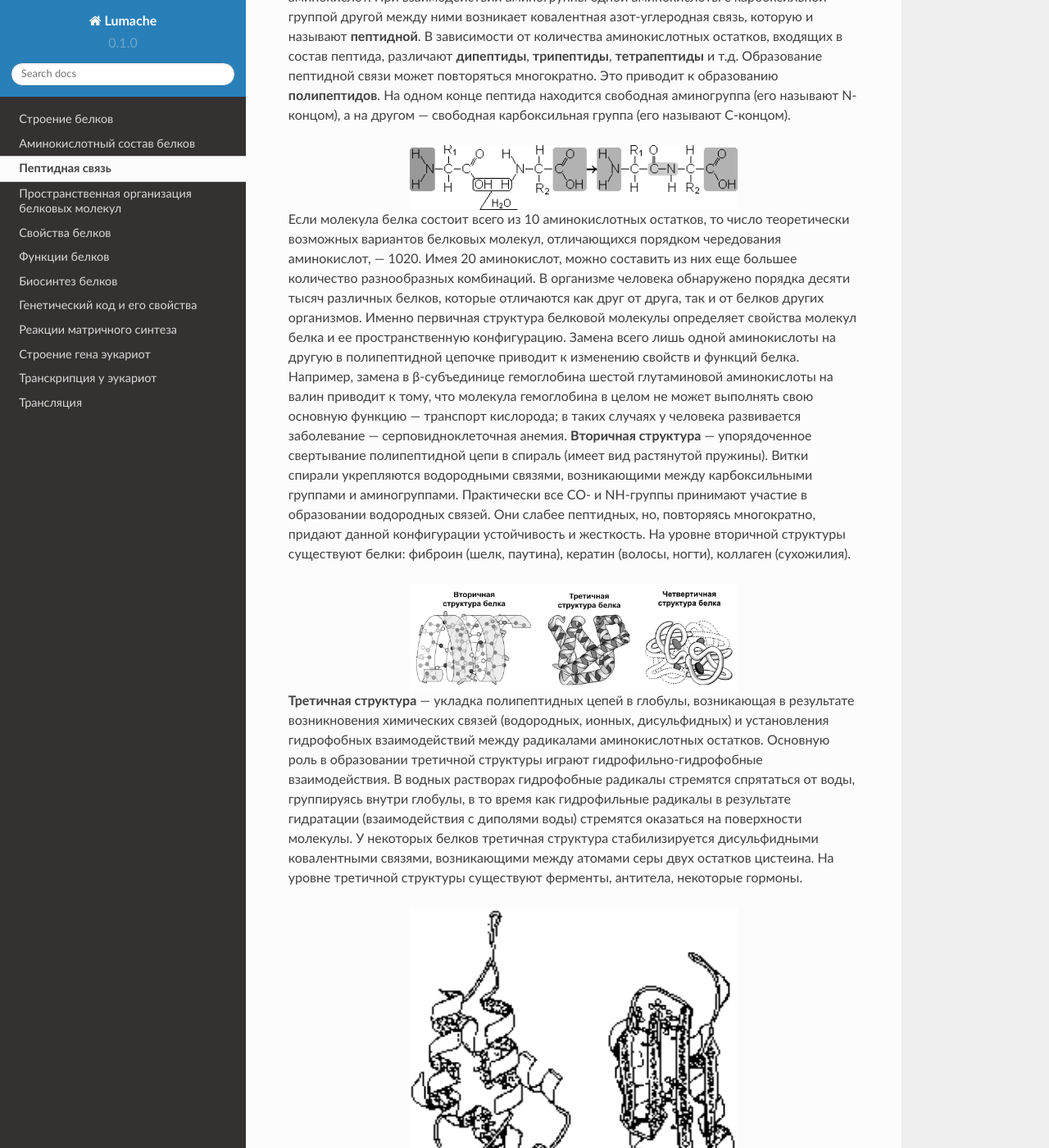
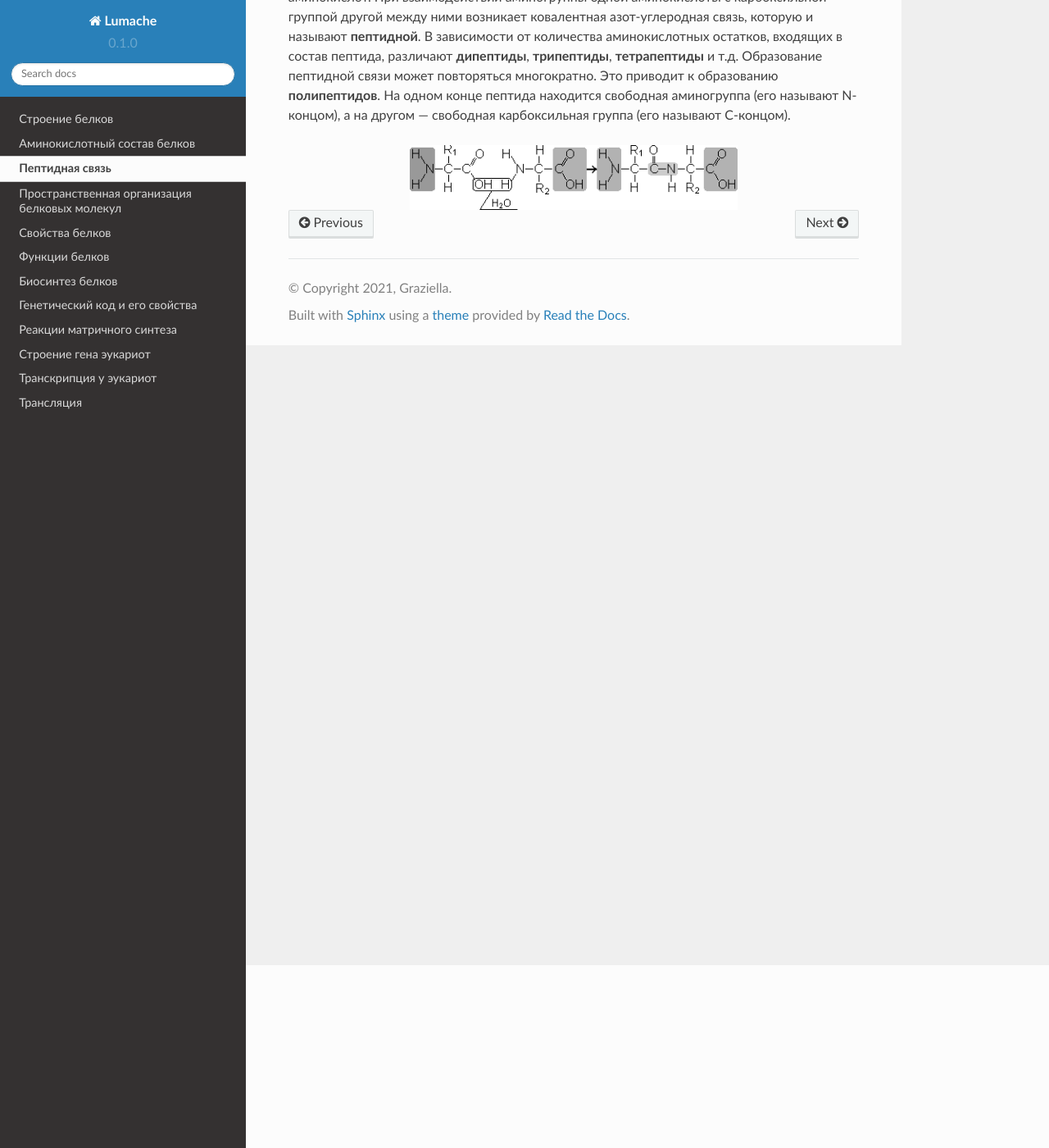
Before and after one commit to neptune2021/test_documentation, a Sphinx documentation site: the page built from docs/source/03.rst, in a window 1280 px wide and 1400 px high, scrolled down 223 px. Shown: the whole window at 82% size. Built offline with Sphinx 7.4.7 and the Read the Docs theme 2.0.0, drawn with Linux system fonts in a browser that asks for light colours; some of the changed text lies outside the part shown.

Commit message:
Update 03.rst

```diff
--- a/docs/source/03.rst
+++ b/docs/source/03.rst
@@ -6,20 +6,3 @@
 .. image:: img/image3.png
   :width: 400
   :align: center
-
-Если молекула белка состоит всего из 10 аминокислотных остатков, то число теоретически возможных вариантов белковых молекул, отличающихся порядком чередования аминокислот, — 1020. Имея 20 аминокислот, можно составить из них еще большее количество разнообразных комбинаций. В организме человека обнаружено порядка десяти тысяч различных белков, которые отличаются как друг от друга, так и от белков других организмов.
-Именно первичная структура белковой молекулы определяет свойства молекул белка и ее пространственную конфигурацию. Замена всего лишь одной аминокислоты на другую в полипептидной цепочке приводит к изменению свойств и функций белка. Например, замена в β-субъединице гемоглобина шестой глутаминовой аминокислоты на валин приводит к тому, что молекула гемоглобина в целом не может выполнять свою основную функцию — транспорт кислорода; в таких случаях у человека развивается заболевание — серповидноклеточная анемия.
-**Вторичная структура** — упорядоченное свертывание полипептидной цепи в спираль (имеет вид растянутой пружины). Витки спирали укрепляются водородными связями, возникающими между карбоксильными группами и аминогруппами. Практически все СО- и NН-группы принимают участие в образовании водородных связей. Они слабее пептидных, но, повторяясь многократно, придают данной конфигурации устойчивость и жесткость. На уровне вторичной структуры существуют белки: фиброин (шелк, паутина), кератин (волосы, ногти), коллаген (сухожилия).
-
-.. image:: img/image33.png
-  :width: 400
-  :align: center
-
-
-**Третичная структура** — укладка полипептидных цепей в глобулы, возникающая в результате возникновения химических связей (водородных, ионных, дисульфидных) и установления гидрофобных взаимодействий между радикалами аминокислотных остатков. Основную роль в образовании третичной структуры играют гидрофильно-гидрофобные взаимодействия. В водных растворах гидрофобные радикалы стремятся спрятаться от воды, группируясь внутри глобулы, в то время как гидрофильные радикалы в результате гидратации (взаимодействия с диполями воды) стремятся оказаться на поверхности молекулы. У некоторых белков третичная структура стабилизируется дисульфидными ковалентными связями, возникающими между атомами серы двух остатков цистеина. На уровне третичной структуры существуют ферменты, антитела, некоторые гормоны.
-
-.. image:: img/image6.png
-  :width: 400
-  :align: center
-
-**Четвертичная структура** характерна для сложных белков, молекулы которых образованы двумя и более глобулами. Субъединицы удерживаются в молекуле благодаря ионным, гидрофобным и электростатическим взаимодействиям. Иногда при образовании четвертичной структуры между субъединицами возникают дисульфидные связи. Наиболее изученным белком, имеющим четвертичную структуру, является **гемоглобин**. Он образован двумя α-субъединицами (141 аминокислотный остаток) и двумя β-субъединицами (146 аминокислотных остатков). С каждой субъединицей связана молекула гема, содержащая железо. Если по каким-либо причинам пространственная конформация белков отклоняется от нормальной, белок не может выполнять свои функции. Например, причиной «коровьего бешенства» (губкообразной энцефалопатии) является аномальная конформация прионов — поверхностных белков нервных клеток.
```
